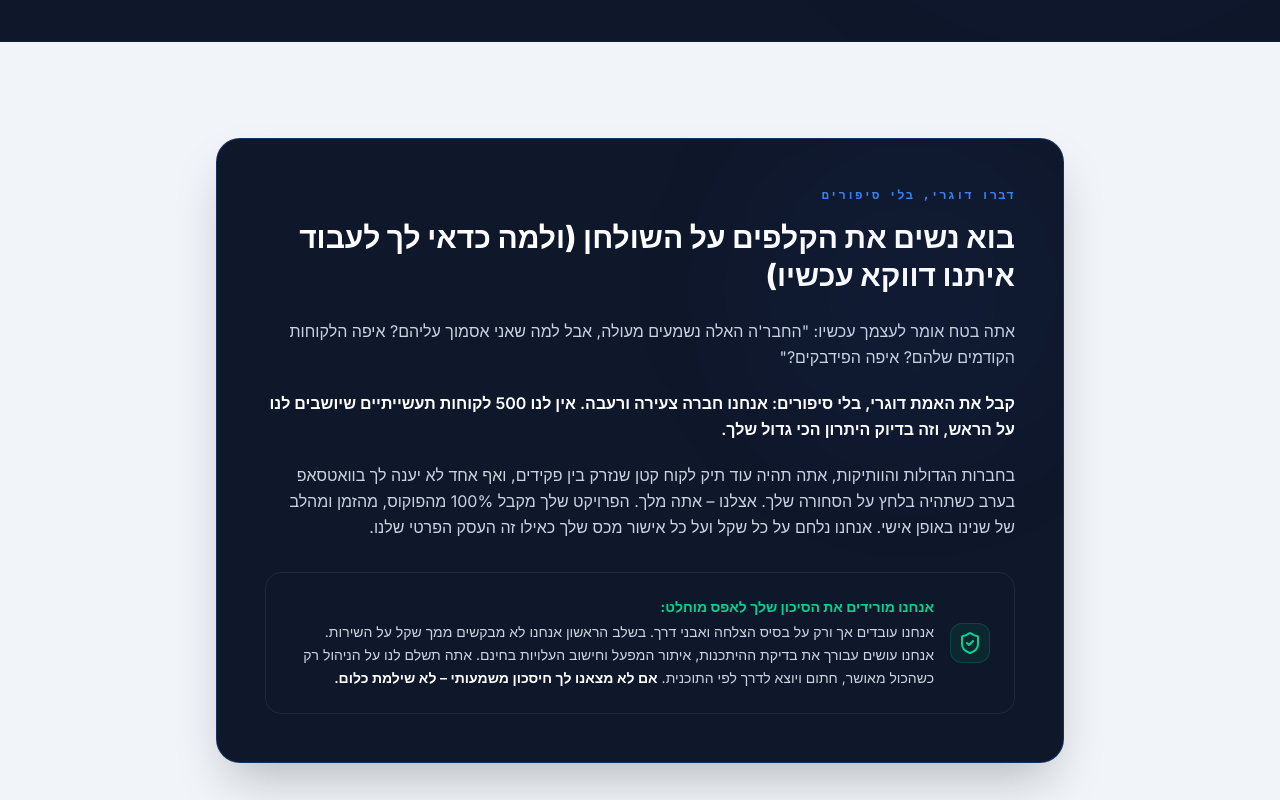
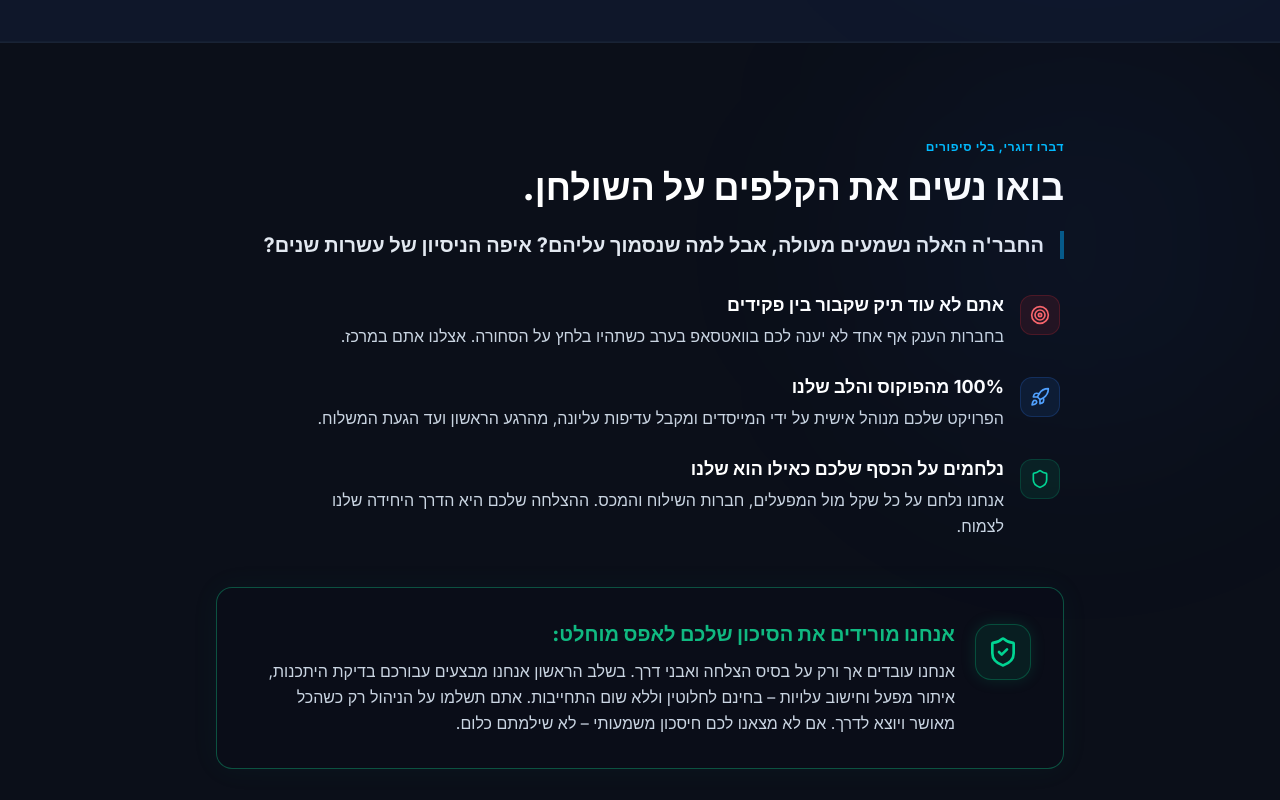
Before and after one commit to ofek-ok/nexora_website, a Next.js app: page / in a window 1280 px wide. Shown: the part 3100-3900 px from the top of the page. Built offline with nearby package versions, Linux system fonts and the light colour scheme; no server answers.

Commit message:
design: upgrade Anti-Bullshit (Dugri) section with layout details and risk reversal card

```diff
--- a/src/app/page.tsx
+++ b/src/app/page.tsx
@@ -24,7 +24,9 @@ import {
   TrendingUp,
   Target,
   Building,
-  Mail
+  Mail,
+  Rocket,
+  Shield
 } from 'lucide-react';
 
 export default function LandingPage() {
@@ -853,45 +855,74 @@ export default function LandingPage() {
       {/* SECTION 5: ANTI-BULLSHIT & RISK REDUCTION */}
       <section
         id="risk"
-        className="py-24 bg-[#F1F5F9]"
+        className="py-24 bg-[#0B0F19] border-y border-slate-800/80 text-white relative overflow-hidden"
       >
-        <div className="max-w-4xl mx-auto px-6">
+        <div className="absolute top-0 right-0 w-[400px] h-[400px] rounded-full bg-blue-500/5 blur-[120px] pointer-events-none" />
 
-          {/* Container with prominent glowing gradient border */}
-          <div className="bg-[#0F172A] text-white rounded-3xl p-5 sm:p-8 md:p-12 relative overflow-hidden shadow-2xl border border-blue-500/25">
-            <div className="absolute top-0 right-0 w-[300px] h-[300px] rounded-full bg-blue-500/5 blur-[80px] pointer-events-none" />
+        <div className="max-w-4xl mx-auto px-6 text-right">
 
-            <span className="text-xs font-mono text-[#3B82F6] font-bold block mb-4 tracking-widest text-right">דברו דוגרי, בלי סיפורים</span>
+          <span className="text-xs font-bold text-sky-400 tracking-wider uppercase mb-3 block">דברו דוגרי, בלי סיפורים</span>
 
-            <h2 className="text-xl md:text-3xl font-extrabold text-right mb-6 text-white leading-tight">
-              בוא נשים את הקלפים על השולחן (ולמה כדאי לך לעבוד איתנו דווקא עכשיו)
-            </h2>
+          <h2 className="text-2xl md:text-4xl font-extrabold text-white mb-6">
+            בואו נשים את הקלפים על השולחן.
+          </h2>
 
-            <div className="space-y-5 text-slate-300 text-sm md:text-base text-right leading-relaxed mb-8">
-              <p>
-                אתה בטח אומר לעצמך עכשיו: "החבר'ה האלה נשמעים מעולה, אבל למה שאני אסמוך עליהם? איפה הלקוחות הקודמים שלהם? איפה הפידבקים?"
-              </p>
-              <p className="font-semibold text-white">
-                קבל את האמת דוגרי, בלי סיפורים: אנחנו חברה צעירה ורעבה. אין לנו 500 לקוחות תעשייתיים שיושבים לנו על הראש, וזה בדיוק היתרון הכי גדול שלך.
-              </p>
-              <p>
-                בחברות הגדולות והוותיקות, אתה תהיה עוד תיק לקוח קטן שנזרק בין פקידים, ואף אחד לא יענה לך בוואטסאפ בערב כשתהיה בלחץ על הסחורה שלך. אצלנו – אתה מלך. הפרויקט שלך מקבל 100% מהפוקוס, מהזמן ומהלב של שנינו באופן אישי. אנחנו נלחם על כל שקל ועל כל אישור מכס שלך כאילו זה העסק הפרטי שלנו.
-              </p>
-            </div>
+          <p className="text-lg md:text-xl font-bold text-slate-200 mb-8 border-r-4 border-sky-500/50 pr-4">
+            החבר'ה האלה נשמעים מעולה, אבל למה שנסמוך עליהם? איפה הניסיון של עשרות שנים?
+          </p>
 
-            {/* Zero Risk Box with Emerald highlights */}
-            <div className="p-4 sm:p-6 rounded-2xl bg-slate-900/80 border border-slate-800 flex flex-col md:flex-row gap-4 items-start md:items-center text-right">
-              <div className="w-10 h-10 rounded-xl bg-emerald-500/10 border border-emerald-500/20 flex items-center justify-center text-emerald-400 flex-shrink-0">
-                <ShieldCheck className="w-6 h-6" />
+          <div className="space-y-6 mb-12 max-w-3xl">
+            {/* Bullet 1 */}
+            <div className="flex items-start gap-4 pr-1">
+              <div className="w-10 h-10 rounded-xl bg-red-500/10 border border-red-500/20 flex items-center justify-center text-red-400 flex-shrink-0 mt-1">
+                <Target className="w-5 h-5" />
               </div>
               <div>
-                <h4 className="text-sm font-bold text-emerald-400 mb-1">אנחנו מורידים את הסיכון שלך לאפס מוחלט:</h4>
-                <p className="text-xs md:text-sm text-slate-300 leading-relaxed">
-                  אנחנו עובדים אך ורק על בסיס הצלחה ואבני דרך. בשלב הראשון אנחנו לא מבקשים ממך שקל על השירות. אנחנו עושים עבורך את בדיקת ההיתכנות, איתור המפעל וחישוב העלויות בחינם. אתה תשלם לנו על הניהול רק כשהכול מאושר, חתום ויוצא לדרך לפי התוכנית. <span className="text-white font-semibold">אם לא מצאנו לך חיסכון משמעותי – לא שילמת כלום.</span>
+                <h4 className="text-base sm:text-lg font-bold text-white mb-1">אתם לא עוד תיק שקבור בין פקידים</h4>
+                <p className="text-slate-300 text-sm sm:text-base leading-relaxed">
+                  בחברות הענק אף אחד לא יענה לכם בוואטסאפ בערב כשתהיו בלחץ על הסחורה. אצלנו אתם במרכז.
                 </p>
               </div>
             </div>
 
+            {/* Bullet 2 */}
+            <div className="flex items-start gap-4 pr-1">
+              <div className="w-10 h-10 rounded-xl bg-blue-500/10 border border-blue-500/20 flex items-center justify-center text-blue-400 flex-shrink-0 mt-1">
+                <Rocket className="w-5 h-5" />
+              </div>
+              <div>
+                <h4 className="text-base sm:text-lg font-bold text-white mb-1">100% מהפוקוס והלב שלנו</h4>
+                <p className="text-slate-300 text-sm sm:text-base leading-relaxed">
+                  הפרויקט שלכם מנוהל אישית על ידי המייסדים ומקבל עדיפות עליונה, מהרגע הראשון ועד הגעת המשלוח.
+                </p>
+              </div>
+            </div>
+
+            {/* Bullet 3 */}
+            <div className="flex items-start gap-4 pr-1">
+              <div className="w-10 h-10 rounded-xl bg-emerald-500/10 border border-emerald-500/20 flex items-center justify-center text-emerald-400 flex-shrink-0 mt-1">
+                <Shield className="w-5 h-5" />
+              </div>
+              <div>
+                <h4 className="text-base sm:text-lg font-bold text-white mb-1">נלחמים על הכסף שלכם כאילו הוא שלנו</h4>
+                <p className="text-slate-300 text-sm sm:text-base leading-relaxed">
+                  אנחנו נלחם על כל שקל מול המפעלים, חברות השילוח והמכס. ההצלחה שלכם היא הדרך היחידה שלנו לצמוח.
+                </p>
+              </div>
+            </div>
+          </div>
+
+          {/* Zero Risk Box - The Risk Reversal Card */}
+          <div className="p-6 sm:p-8 rounded-2xl bg-[#0A0D18] border border-[#10B981]/40 flex flex-col md:flex-row gap-5 items-start text-right shadow-[0_0_30px_rgba(16,185,129,0.05)]">
+            <div className="w-14 h-14 rounded-2xl bg-emerald-500/10 border border-emerald-500/30 flex items-center justify-center text-emerald-400 flex-shrink-0 shadow-[0_0_15px_rgba(16,185,129,0.15)] mt-1">
+              <ShieldCheck className="w-8 h-8" />
+            </div>
+            <div className="flex-1">
+              <h4 className="text-lg sm:text-xl font-extrabold text-[#10B981] mb-2.5">אנחנו מורידים את הסיכון שלכם לאפס מוחלט:</h4>
+              <p className="text-sm sm:text-base text-slate-300 leading-relaxed">
+                אנחנו עובדים אך ורק על בסיס הצלחה ואבני דרך. בשלב הראשון אנחנו מבצעים עבורכם בדיקת היתכנות, איתור מפעל וחישוב עלויות – בחינם לחלוטין וללא שום התחייבות. אתם תשלמו על הניהול רק כשהכל מאושר ויוצא לדרך. אם לא מצאנו לכם חיסכון משמעותי – לא שילמתם כלום.
+              </p>
+            </div>
           </div>
 
         </div>
```
